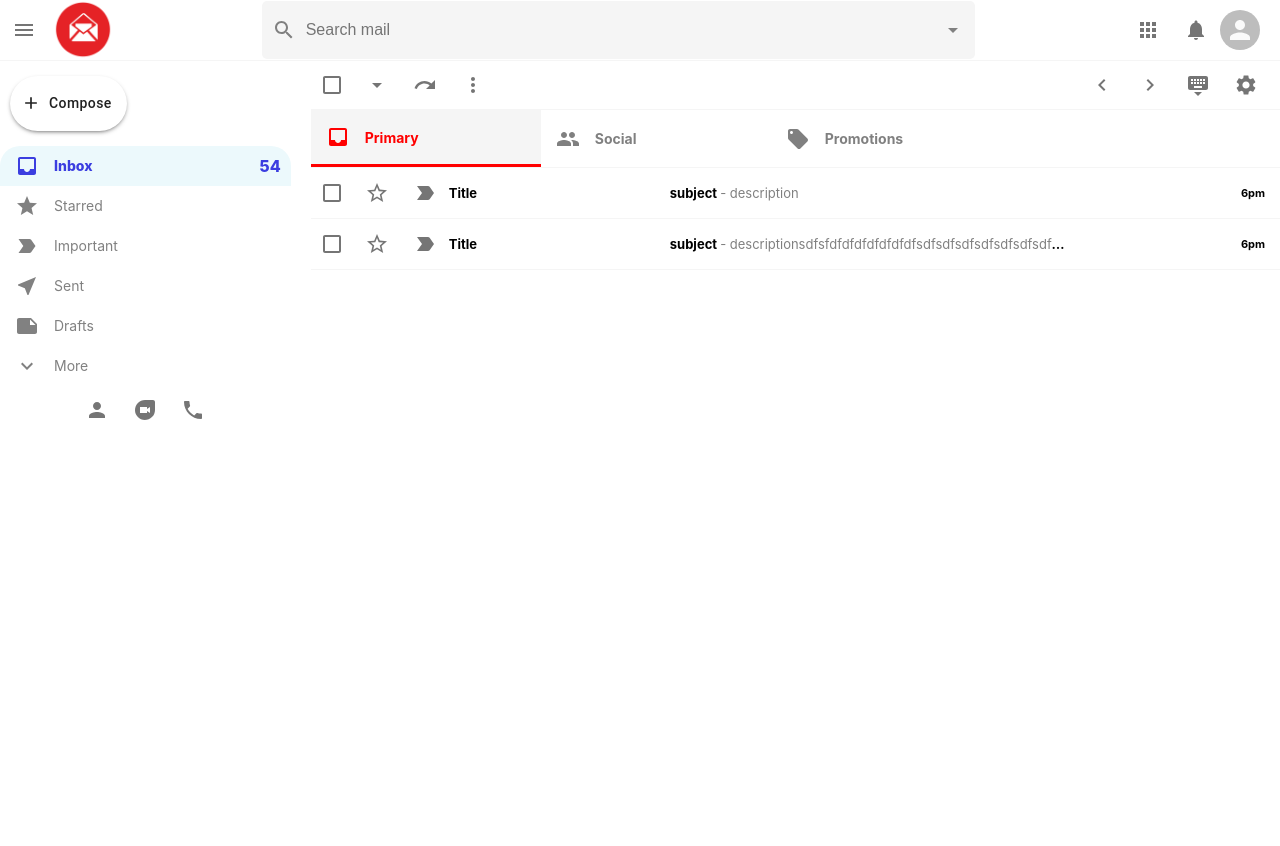
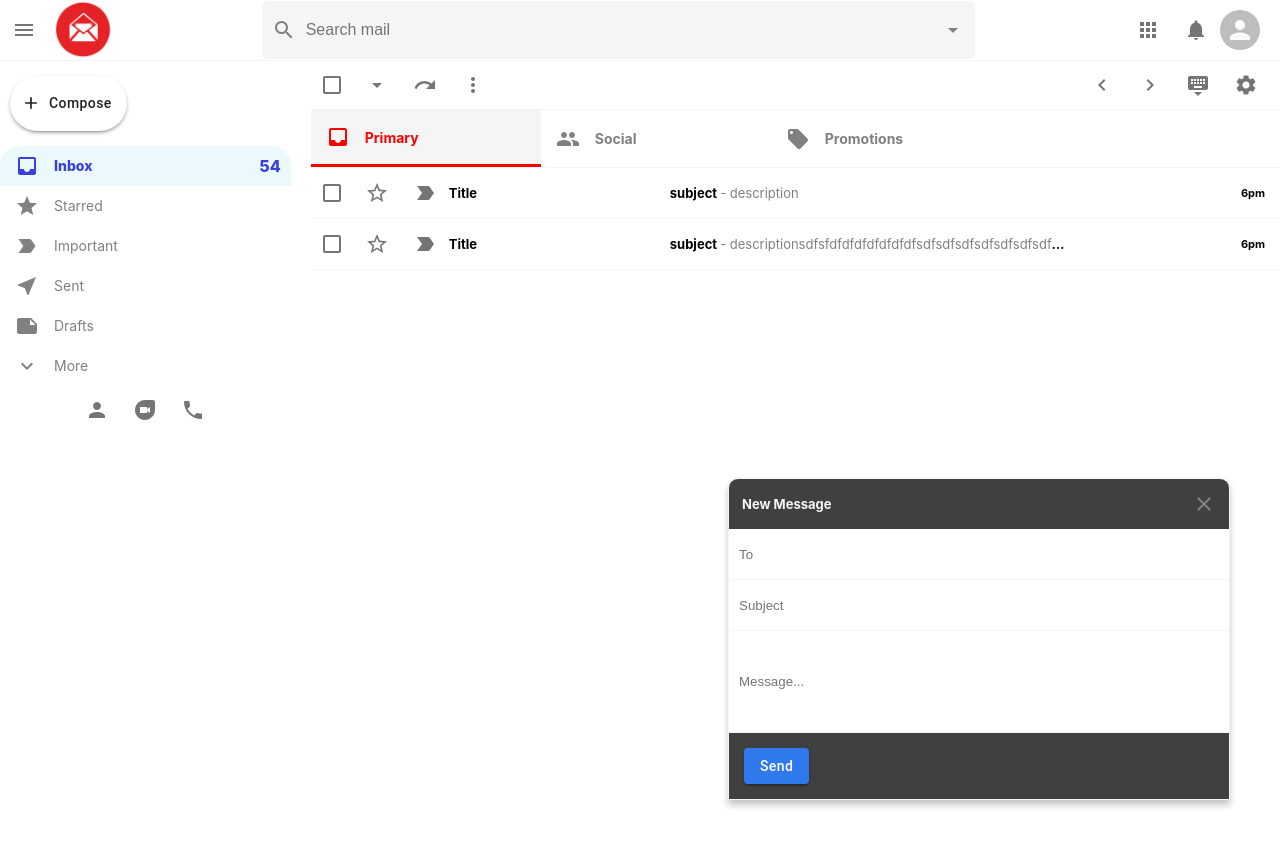
Before and after one commit to aarmendd/mail, a React (Create React App) app: page / in a window 1280 px wide. Shown: the top 846 px of the page. Built offline with nearby package versions, Linux system fonts and the light colour scheme.

Commit message:
:bookmark: SendMail static component and styling

```diff
--- a/package.json
+++ b/package.json
@@ -11,6 +11,7 @@
     "@testing-library/user-event": "^7.2.1",
     "react": "^17.0.1",
     "react-dom": "^17.0.1",
+    "react-hook-form": "^6.14.0",
     "react-redux": "^7.2.2",
     "react-router-dom": "^5.2.0",
     "react-scripts": "4.0.1"
--- a/src/App.js
+++ b/src/App.js
@@ -5,6 +5,7 @@
 import Sidebar from "./Sidebar";
 import Mail from "./Mail";
 import EmailList from "./EmailList";
+import SendMail from "./SendMail"
 
 function App() {
   return (
@@ -23,6 +24,7 @@
             </Route>
           </Switch>
         </div>
+        <SendMail />
       </div>
     </Router>
   );
--- /dev/null
+++ b/src/SendMail.css
@@ -0,0 +1,56 @@
+.sendMail {
+  position: absolute;
+  bottom: 0px;
+  right: 50px;
+  background-color: #404040;
+  width: 40%;
+  height: 40%;
+  max-width: 500px;
+  border-top-left-radius: 10px;
+  border-top-right-radius: 10px;
+  display: flex;
+  flex-direction: column;
+  border: 1px solid whitesmoke;
+  box-shadow: 0px 5px 7px 0px rgba(0, 0, 0, 0.24);
+}
+
+.sendMail > form {
+  display: flex;
+  flex: 1;
+  flex-direction: column;
+}
+
+.sendMail > form > input {
+  height: 30px;
+  padding: 10px;
+  border: none;
+  border-bottom: 1px solid whitesmoke;
+  outline: none;
+}
+
+.sendMail__header {
+  padding: 13px;
+  display: flex;
+  justify-content: space-between;
+  align-items: center;
+  color: grey;
+}
+
+.sendMail__header > h3 {
+  color: whitesmoke;
+  font-size: 13px;
+}
+
+.sendMail__send {
+  background-color: #3079ed !important;
+  text-transform: capitalize !important;
+  margin: 15px !important;
+}
+
+.sendMail__close {
+  cursor: pointer;
+}
+
+.sendMail__message {
+  flex: 1;
+}
--- /dev/null
+++ b/src/SendMail.js
@@ -0,0 +1,41 @@
+import React from "react";
+import "./SendMail.css";
+import CloseIcon from "@material-ui/icons/Close";
+import { Button } from "@material-ui/core";
+import { useForm } from "react-hook-form";
+
+function SendMail() {
+  const { register, handleSubmit, watch, errors } = useForm();
+
+  return (
+    <div className="sendMail">
+      <div className="sendMail__header">
+        <h3>New Message</h3>
+        <CloseIcon className="sendMail__close" />
+      </div>
+
+      <form>
+        <input placeholder="To" type="text" />
+        <input placeholder="Subject" type="text" />
+        <input
+          className="sendMail__message"
+          placeholder="Message..."
+          type="text"
+        />
+
+        <div className="sendMail__options">
+          <Button
+            className="sendMail__send"
+            variant="contained"
+            color="primary"
+            type="submit"
+          >
+            Send
+          </Button>
+        </div>
+      </form>
+    </div>
+  );
+}
+
+export default SendMail;
--- a/src/app/store.js
+++ b/src/app/store.js
@@ -1,8 +1,8 @@
 import { configureStore } from '@reduxjs/toolkit';
-import counterReducer from '../features/counterSlice';
+import mailReducer from '../features/mailSlice';
 
 export default configureStore({
   reducer: {
-    counter: counterReducer,
+    mail: mailReducer,
   },
 });
--- a/src/features/counterSlice.js
+++ /dev/null
@@ -1,42 +0,0 @@
-import { createSlice } from '@reduxjs/toolkit';
-
-export const counterSlice = createSlice({
-  name: 'counter',
-  initialState: {
-    value: 0,
-  },
-  reducers: {
-    increment: state => {
-      // Redux Toolkit allows us to write "mutating" logic in reducers. It
-      // doesn't actually mutate the state because it uses the Immer library,
-      // which detects changes to a "draft state" and produces a brand new
-      // immutable state based off those changes
-      state.value += 1;
-    },
-    decrement: state => {
-      state.value -= 1;
-    },
-    incrementByAmount: (state, action) => {
-      state.value += action.payload;
-    },
-  },
-});
-
-export const { increment, decrement, incrementByAmount } = counterSlice.actions;
-
-// The function below is called a thunk and allows us to perform async logic. It
-// can be dispatched like a regular action: `dispatch(incrementAsync(10))`. This
-// will call the thunk with the `dispatch` function as the first argument. Async
-// code can then be executed and other actions can be dispatched
-export const incrementAsync = amount => dispatch => {
-  setTimeout(() => {
-    dispatch(incrementByAmount(amount));
-  }, 1000);
-};
-
-// The function below is called a selector and allows us to select a value from
-// the state. Selectors can also be defined inline where they're used instead of
-// in the slice file. For example: `useSelector((state) => state.counter.value)`
-export const selectCount = state => state.counter.value;
-
-export default counterSlice.reducer;
--- /dev/null
+++ b/src/features/mailSlice.js
@@ -0,0 +1,22 @@
+import { createSlice } from "@reduxjs/toolkit";
+
+export const mailSlice = createSlice({
+  name: "mail",
+  initialState: {
+    sendMessageIsOpen: false,
+  },
+  reducers: {
+    openSendMessage: (state) => {
+      state.sendMessageIsOpen = true;
+    },
+    closeSendMessage: (state) => {
+      state.sendMessageIsOpen = false;
+    },
+  },
+});
+
+export const { openSendMessage, closeSendMessage } = mailSlice.actions;
+
+export const selectSendMessageIsOpen = (state) => state.mail.sendMessageIsOpen;
+
+export default mailSlice.reducer;
```
Also changed, not shown: 2 other files (tests, documents, lock files or other folders).
